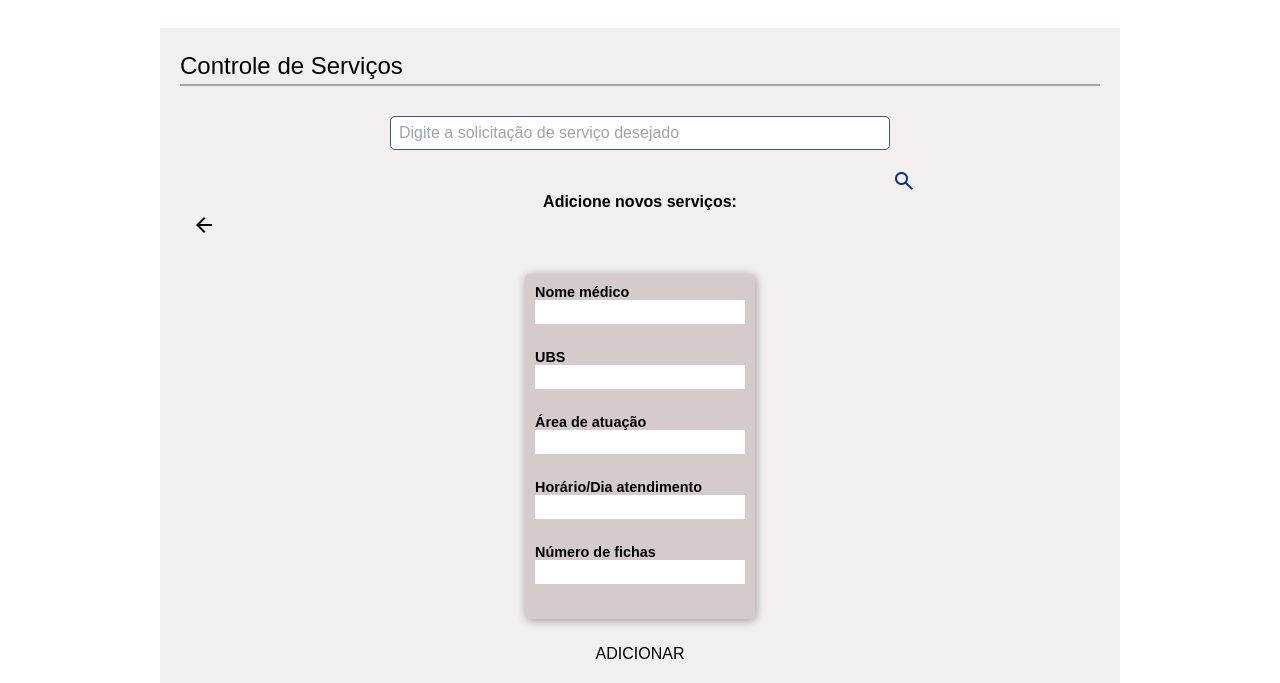
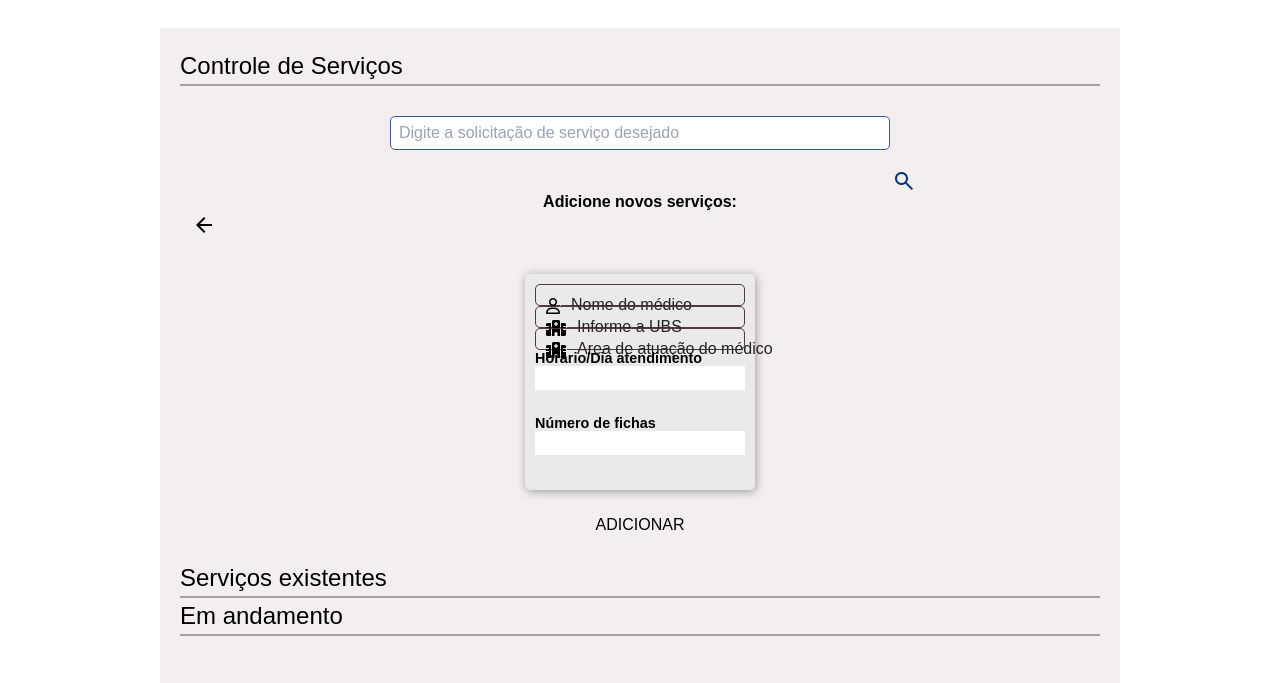
Before and after one commit to BarbaCodes/PrefeituraPage, a plain HTML site: page src/servicos.html in a window 1280 px wide. Shown: the part 102-785 px from the top of the page. Drawn offline with nearby package versions, Linux system fonts and the light colour scheme; no server answers; files whose address does not match are found by name.

```diff
--- a/src/input.css
+++ b/src/input.css
@@ -258,7 +258,7 @@
     border-radius: 5px;
     margin: auto;
     height: auto;
-    background-color: #d5cbcb;
+    background-color: rgb(234, 234, 234);
     box-shadow: 1px 1.5px 10px rgba(0, 0, 0, 0.356);
 }
 
@@ -321,6 +321,36 @@
     border-radius: 5px;
 }
 
+.est-form {
+    border-style: solid;
+    border-color: #3A579D;
+    height: 20px;
+    border-width: 1px;
+    display: flex;
+    padding: 10px;
+    border-radius: 5px;
+    border-color: #503a3a;
+    justify-content: space-between;
+}
+
+.formm {
+    border-width: 0 0 0 1px;
+    border-style: solid;
+    height: 20px;
+    padding-left: 10px;
+    background: transparent;
+
+}
+
+.formm::placeholder{
+    color: rgb(36, 36, 36);
+}
+
+i{
+    margin-top: 3px;
+}
+
+
 li {
     display: flex;
     flex-direction: column;
--- a/src/servicos.html
+++ b/src/servicos.html
@@ -21,7 +21,8 @@
 
 <body id="container">
     <header id="cabecalho">
-        <img src="https://www.cajazeiras.pb.gov.br/imagens/logo.png" alt="Logo da prefeitura de cajazeiras" id="logo-cz">
+        <img src="https://www.cajazeiras.pb.gov.br/imagens/logo.png" alt="Logo da prefeitura de cajazeiras"
+            id="logo-cz">
     </header>
 
     <section id="conteudo-principal">
@@ -36,14 +37,18 @@
                 <p><input type="text" name="filtro" id="filtro" placeholder="Digite a solicitação de serviço desejado">
                     <button id="pesquisar-botom-serv"><span class="material-symbols-outlined">
                             search
-                        </span></button></p>
+                        </span></button>
+                </p>
                 <p id="ante"><strong>Adicione novos serviços:</strong></p>
 
                 <div id="ficha-cria">
                     <form id="meu-form">
 
-                        <label for="nome-m">Nome médico</label>
-                        <input type="text" id="nome-m" oninput="validarNome(this)">
+                        <p class="est-form">
+                            <i class="far fa-user"></i>
+                            <input type="text" id="nome-m" class="formm" placeholder="Nome do médico"
+                                oninput="validarNome(this)">
+                        </p>
 
                         <script>
                             function validarNome(input) {
@@ -51,11 +56,16 @@
                             }
                         </script>
 
-                        <label for="ubs">UBS</label>
-                        <input type="text" id="ubs">
 
-                        <label for="area">Área de atuação</label>
-                        <input type="text" id="area">
+                        <p class="est-form">
+                            <i class="fas fa-hospital"></i>
+                            <input type="text" id="ubs" class="formm" placeholder="Informe a UBS">
+                        </p>
+
+                        <p class="est-form">
+                            <i class="fas fa-hospital"></i>
+                            <input type="text" id="area" class="formm" placeholder="Area de atuação do médico">
+                        </p>
 
                         <label for="horario">Horário/Dia atendimento</label>
                         <input type="text" id="horario">
@@ -90,7 +100,7 @@
                     <p><strong>Número da ficha:</strong> 02
 
                     <p>
-                </li/>
+                </li />
                 <li class="item-ficha">
                     <p><strong>Nome:</strong> Riquelme Oliveira
 
@@ -101,7 +111,7 @@
                     <p><strong>Número da ficha:</strong> 03
 
                     <p>
-                </li/>
+                </li />
                 <li class="item-ficha">
                     <p><strong>Nome:</strong> Carlos Eduardo
 
@@ -112,8 +122,8 @@
                     <p><strong>Número da ficha:</strong> 04
 
                     <p>
-                </li/>
-            </li/>
+                </li />
+                </li />
                 <li class="item-ficha">
                     <p><strong>Nome:</strong> Daniel Lima
 
@@ -124,8 +134,8 @@
                     <p><strong>Número da ficha:</strong> 05
 
                     <p>
-            </li/>
-        </li/>
+                </li />
+                </li />
                 <li class="item-ficha">
                     <p><strong>Nome:</strong> João Gabriel
 
@@ -136,8 +146,8 @@
                     <p><strong>Número da ficha:</strong> 06
 
                     <p>
-        </li/>
-    </li/>
+                </li />
+                </li />
                 <li class="item-ficha">
                     <p><strong>Nome:</strong> Cauã Bat-Girl
 
@@ -148,8 +158,8 @@
                     <p><strong>Número da ficha:</strong> 07
 
                     <p>
-    </li/>
-</li/>
+                </li />
+                </li />
                 <li class="item-ficha">
                     <p><strong>Nome:</strong> Jarbas Oliveira
 
@@ -160,8 +170,8 @@
                     <p><strong>Número da ficha:</strong> 08
 
                     <p>
-</li/>
-</li/>
+                </li />
+                </li />
                 <li class="item-ficha">
                     <p><strong>Nome:</strong> Isaac Fernandes
 
@@ -172,8 +182,8 @@
                     <p><strong>Número da ficha:</strong> 09
 
                     <p>
-</li/>
-</li/>
+                </li />
+                </li />
                 <li class="item-ficha">
                     <p><strong>Nome:</strong> João Augusto Braga
 
@@ -184,8 +194,8 @@
                     <p><strong>Número da ficha:</strong> 10
 
                     <p>
-</li/>
-</li/>
+                </li />
+                </li />
                 <li class="item-ficha">
                     <p><strong>Nome:</strong> Paulo Git
 
@@ -196,12 +206,13 @@
                     <p><strong>Número da ficha:</strong> 11
 
                     <p>
-</li/>
+                </li />
             </ul>
         </div>
     </section>
 
     <script src="/PrefeituraPage/homepage/js/script.js"></script>
+    <script src="https://kit.fontawesome.com/b3b34daf48.js" crossorigin="anonymous"></script>
     <script src="../js/servicosHandler.js"></script>
     <script src="../js/script.js"></script>
 </body>
```
Also changed, not shown: js/requerimentosHandler.js (added, +11 -0 lines), src/requerimento.html (+7 -4 lines). Lines whose indentation alone changed are shown as unchanged.
